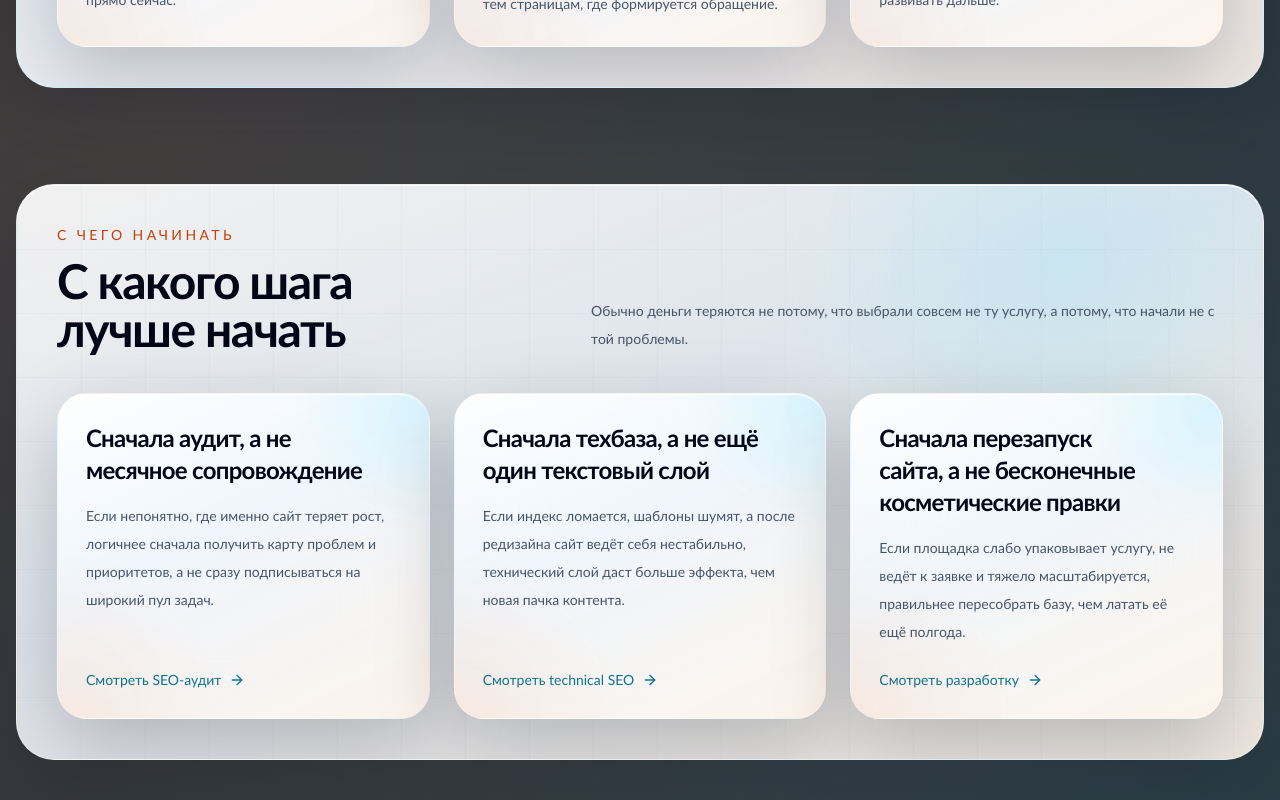
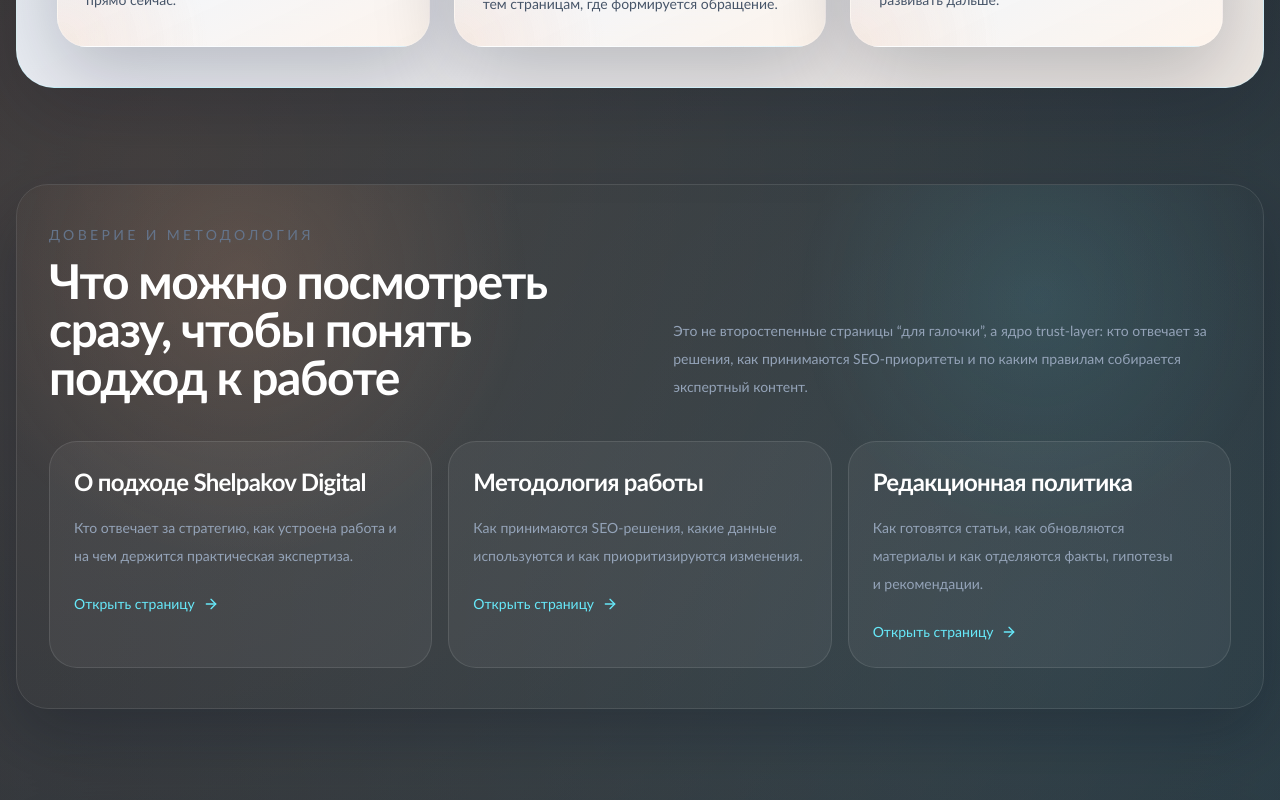
Before and after one commit to shelpakovzhenya-art/seo-services-mvp, a Next.js app: page / in a window 1280 px wide. Shown: the part 1220-2020 px from the top of the page. Built offline with nearby package versions, Linux system fonts and the light colour scheme; no server answers; the database is empty.

Commit message:
Move trust links from footer to homepage

```diff
--- a/app/page.tsx
+++ b/app/page.tsx
@@ -20,6 +20,7 @@ import { getRequestLocale } from '@/lib/request-locale'
 import { buildLocalizedReviewListing } from '@/lib/review-listing'
 import { normalizeMetaDescription, normalizeMetaTitle } from '@/lib/seo-meta'
 import { getLocaleAlternates } from '@/lib/site-url'
+import { getTrustLinks } from '@/lib/trust-content'
 import { Button } from '@/components/ui/button'
 import LazyContactForm from '@/components/LazyContactForm'
 import ServicesCatalogSection from '@/components/services/ServicesCatalogSection'
@@ -56,6 +57,10 @@ const homeCopy: Record<Locale, any> = {
       { icon: LineChart, title: 'Фокус на ключевых страницах', text: 'Работа идёт не по абстрактному чек-листу, а по тем страницам, где формируется обращение.' },
       { icon: BarChart3, title: 'Без хаотичных правок', text: 'Структура, контент и техбаза приводятся в порядок так, чтобы сайт можно было спокойно развивать дальше.' },
     ],
+    trustLayerTitle: 'Что можно посмотреть сразу, чтобы понять подход к работе',
+    trustLayerText:
+      'Это не второстепенные страницы “для галочки”, а ядро trust-layer: кто отвечает за решения, как принимаются SEO-приоритеты и по каким правилам собирается экспертный контент.',
+    trustLayerCta: 'Открыть страницу',
     decisionKicker: 'С чего начинать',
     decisionTitle: 'С какого шага лучше начать',
     decisionText:
@@ -151,6 +156,10 @@ const homeCopy: Record<Locale, any> = {
       { icon: LineChart, title: 'Focused on key pages', text: 'The work is centered on the pages where inquiries are won or lost, not on a generic checklist.' },
       { icon: BarChart3, title: 'No chaotic fixes', text: 'Structure, content, and technical foundations are cleaned up so the site can keep evolving without turning into a mess.' },
     ],
+    trustLayerTitle: 'What to open first if you want to understand how the work is run',
+    trustLayerText:
+      'These are not decorative support pages. They form the trust layer: who is accountable for decisions, how SEO priorities are made, and how expert content is reviewed and updated.',
+    trustLayerCta: 'Open page',
     decisionKicker: 'Where to start',
     decisionTitle: 'What the right first step usually looks like',
     decisionText:
@@ -224,6 +233,7 @@ const homeCopy: Record<Locale, any> = {
 export default async function HomePage() {
   const locale = await getRequestLocale()
   const copy = homeCopy[locale]
+  const trustLinks = getTrustLinks(locale)
 
   let reviews: any[] = []
   let cases: any[] = []
@@ -338,6 +348,38 @@ export default async function HomePage() {
                 </div>
               )
             })}
+          </div>
+        </div>
+      </section>
+
+      <section className="section-shell">
+        <div className="relative overflow-hidden rounded-[32px] border border-white/10 bg-[#07101d]/92 px-6 py-8 text-slate-300 shadow-[0_26px_70px_rgba(7,16,29,0.28)] md:px-8 md:py-10">
+          <div className="pointer-events-none absolute inset-0 bg-[radial-gradient(circle_at_18%_18%,rgba(255,176,128,0.14),transparent_26%),radial-gradient(circle_at_82%_22%,rgba(96,227,255,0.10),transparent_22%)]" />
+          <div className="relative">
+            <div className="section-heading">
+              <div>
+                <p className="text-sm uppercase tracking-[0.24em] text-slate-500">{trustLinks.heading}</p>
+                <h2 className="mt-3 text-3xl font-semibold text-white md:text-5xl">{copy.trustLayerTitle}</h2>
+              </div>
+              <p className="max-w-2xl text-sm leading-7 text-slate-400">{copy.trustLayerText}</p>
+            </div>
+
+            <div className="mt-8 grid gap-4 lg:grid-cols-3">
+              {trustLinks.links.map((item) => (
+                <Link
+                  key={item.href}
+                  href={prefixPathWithLocale(item.href, locale)}
+                  className="rounded-[28px] border border-white/10 bg-white/5 p-6 transition hover:border-cyan-300/40 hover:bg-white/8 hover:text-white"
+                >
+                  <h3 className="text-2xl font-semibold text-white">{item.title}</h3>
+                  <p className="mt-4 text-sm leading-7 text-slate-400">{item.description}</p>
+                  <div className="mt-6 inline-flex items-center gap-2 text-sm font-medium text-cyan-300">
+                    {copy.trustLayerCta}
+                    <ArrowRight className="h-4 w-4" />
+                  </div>
+                </Link>
+              ))}
+            </div>
           </div>
         </div>
       </section>
--- a/components/FooterClient.tsx
+++ b/components/FooterClient.tsx
@@ -8,7 +8,6 @@ import { getDictionary } from '@/lib/dictionaries'
 import { getLocaleFromPathname, type Locale, prefixPathWithLocale } from '@/lib/i18n'
 import { getFeaturedReads } from '@/lib/public-copy'
 import { containsCyrillic } from '@/lib/text-detection'
-import { getTrustLinks } from '@/lib/trust-content'
 
 type FooterClientProps = {
   menuItems: Array<{ id: string; label: string; url: string; order: number; isActive: boolean }>
@@ -43,7 +42,6 @@ export default function FooterClient({ menuItems, settings }: FooterClientProps)
   const locale = getLocaleFromPathname(pathname) || 'ru'
   const dictionary = getDictionary(locale)
   const featuredReads = getFeaturedReads(locale)
-  const trustLinks = getTrustLinks(locale)
   const currentYear = new Date().getFullYear()
   const footerText =
     locale === 'en' && containsCyrillic(settings?.footerText)
@@ -107,19 +105,6 @@ export default function FooterClient({ menuItems, settings }: FooterClientProps)
               ))}
             </ul>
 
-            <div className="mt-8">
-              <h3 className="mb-4 text-sm uppercase tracking-[0.24em] text-slate-500">{trustLinks.heading}</h3>
-              <ul className="space-y-4">
-                {trustLinks.links.map((item) => (
-                  <li key={item.href}>
-                    <Link href={prefixPathWithLocale(item.href, locale)} className="block transition hover:text-white">
-                      <span className="block text-sm text-slate-200">{item.title}</span>
-                      <span className="mt-1 block text-xs leading-6 text-slate-500">{item.description}</span>
-                    </Link>
-                  </li>
-                ))}
-              </ul>
-            </div>
           </div>
 
           <div>
```
